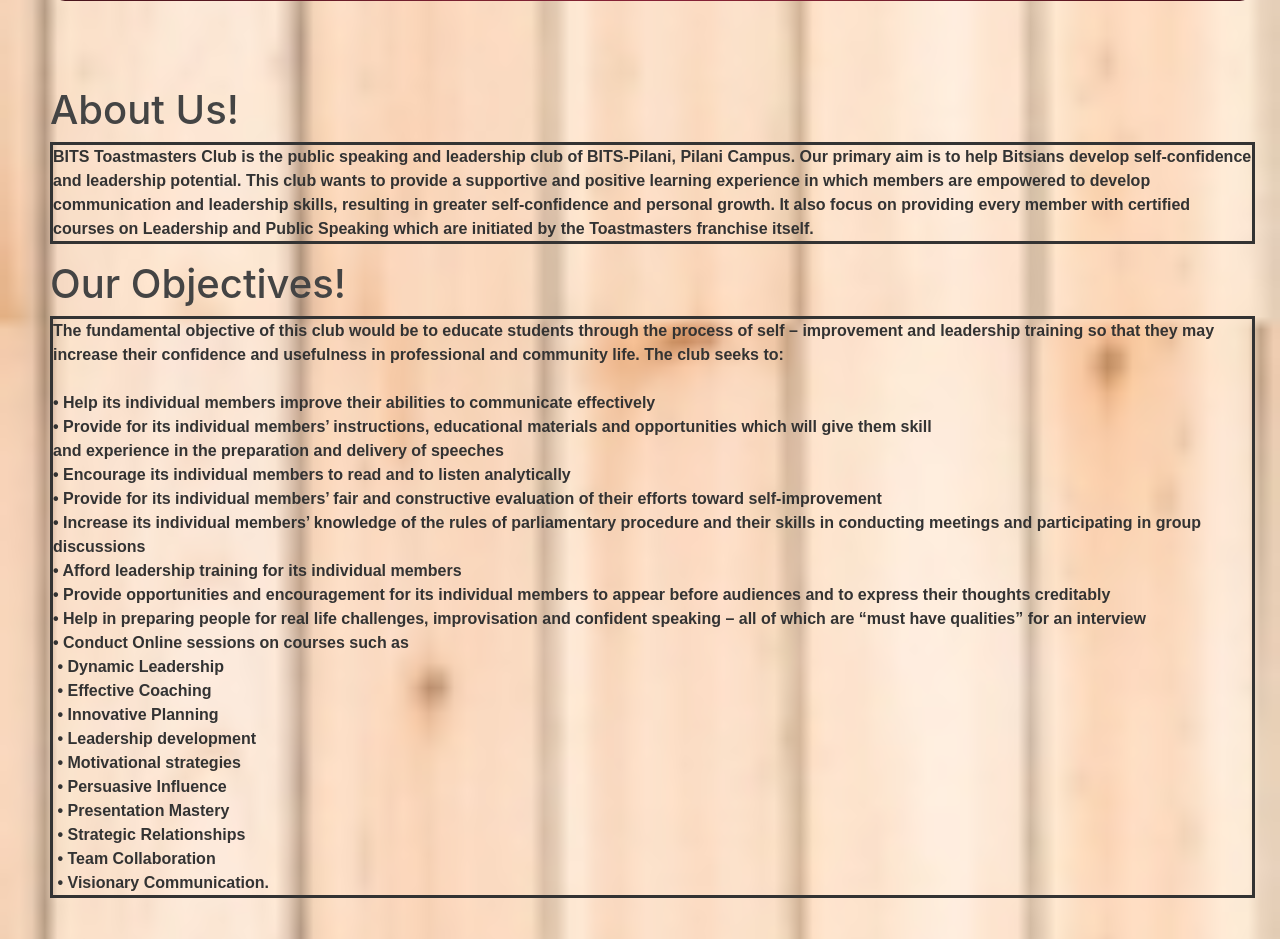
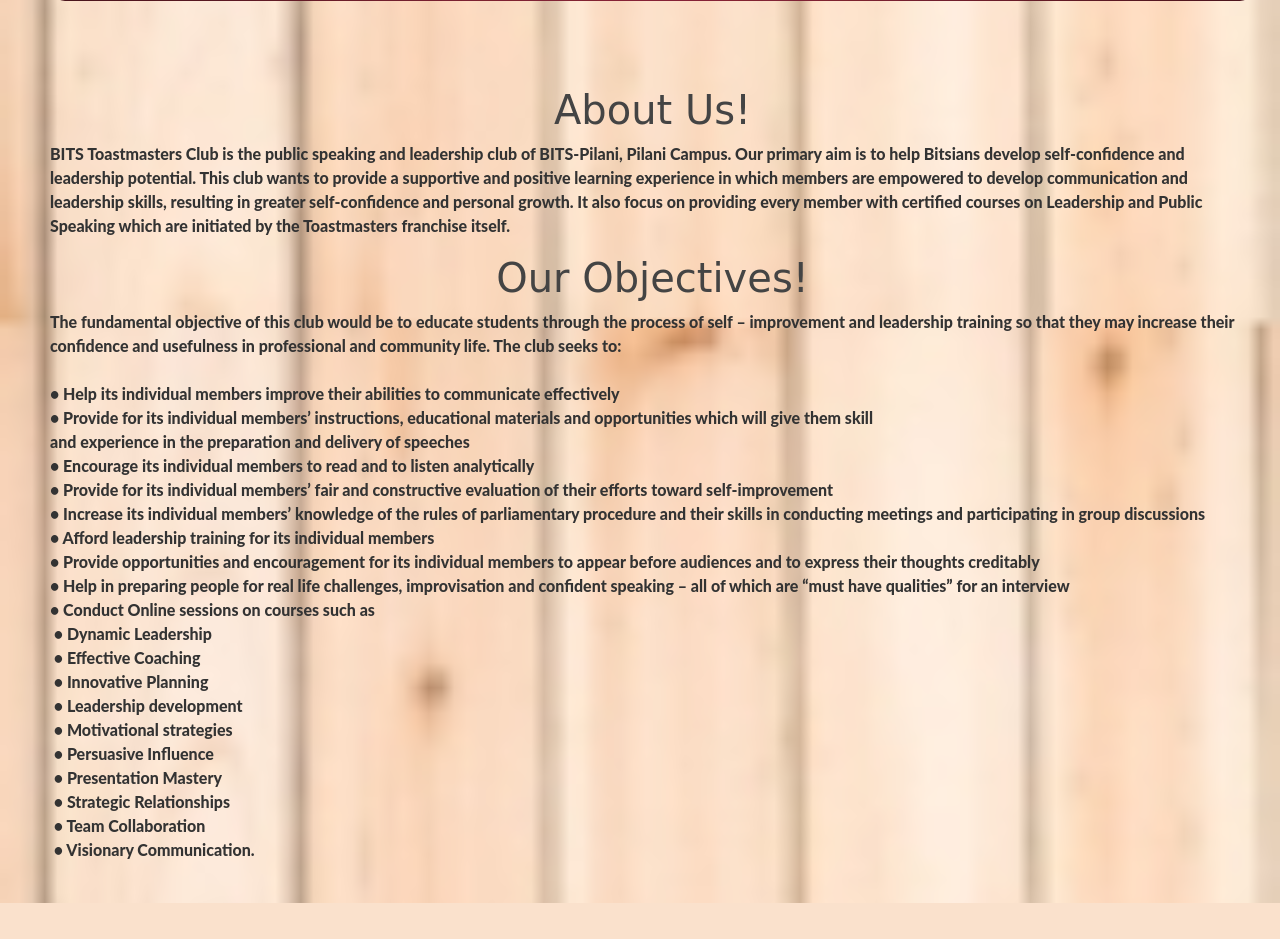
Before and after one commit to Digvijay03/Digvijay03.github.io, a Django app: page /index/ in a window 1280 px wide. Shown: the part 573-1512 px from the top of the page. After the commit the page ends 1476 px from the top, so only its background shows below. Run offline with Django 3.2, Linux system fonts and the light colour scheme; some libraries are stand-ins or nearby versions.

Commit message:
aboutusfontchange

```diff
--- a/body/templates/body/index.html
+++ b/body/templates/body/index.html
@@ -12,9 +12,9 @@
 
 <style>
       p.monospace {
-        font-family:  Arial;
+        font-family:  'lato',sans-serif;
         color: #0000000;
-        border-style: solid;
+
 
 
                   }
@@ -48,6 +48,11 @@
           background-position: center center;
           background-attachment: fixed;
           font-weight: 800;
+      }
+
+      h1{
+        text-align: center;
+        font-family: cursive;
       }
 
 
```
